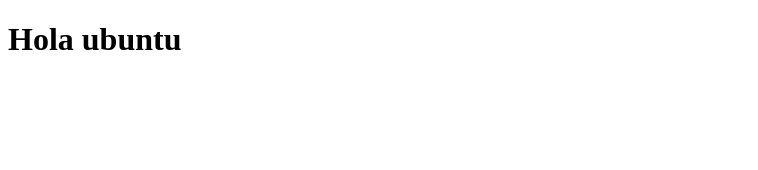
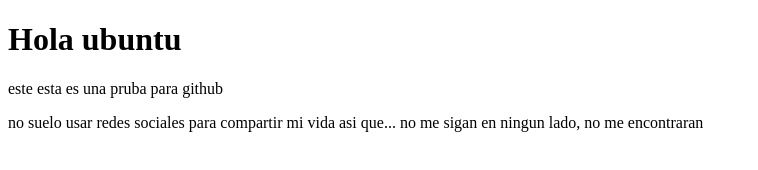
Before and after one commit to JunaDarco/proyectosPlatzi, a plain HTML site: page index.html in a window 1280 px wide. Shown: the whole page, without its empty margins (0-758 px from the left). Drawn offline with Linux system fonts and the light colour scheme.

Commit message:
cabios al index.html, agregamos un parrafo

```diff
--- a/index.html
+++ b/index.html
@@ -8,5 +8,7 @@
 </head>
 <body>
     <h1>Hola ubuntu</h1>
+    <p>este esta es una pruba para github</p>
+    <p>no suelo usar redes sociales para compartir mi vida asi que... no me sigan en ningun lado, no me encontraran</p>
 </body>
 </html>
```
